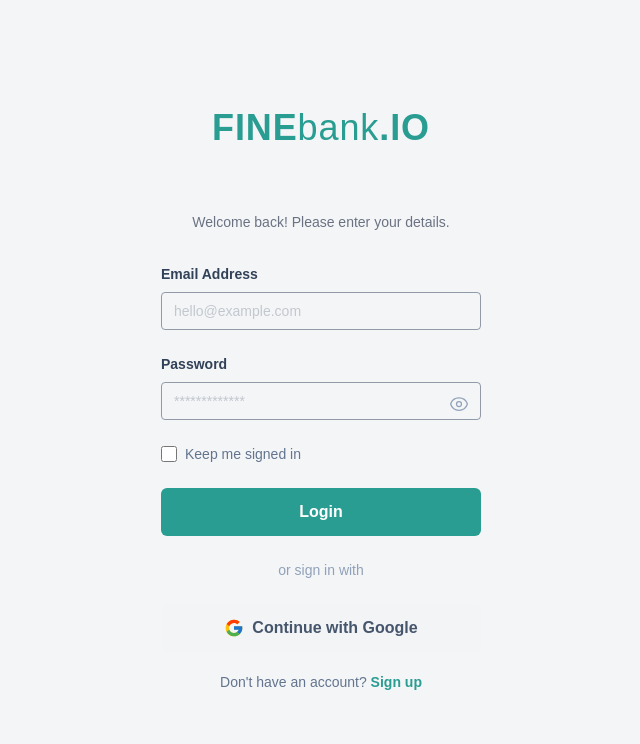
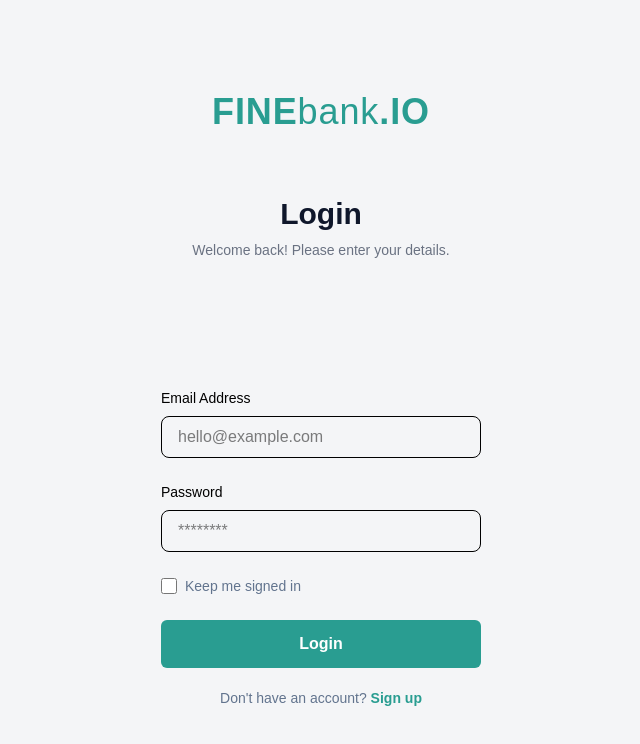
Before and after one commit to rzalra/admin-ui, a React (Vite) app: page /login in a window 1280 px wide. Shown: the top 744 px of the page, without its empty margins (319-959 px from the left). Built offline with nearby package versions, Linux system fonts and the light colour scheme.

Commit message:
Small Details : User Interaction

```diff
--- a/package.json
+++ b/package.json
@@ -15,9 +15,13 @@
     "@mui/icons-material": "^7.3.6",
     "@mui/material": "^7.3.6",
     "@mui/x-charts": "^8.22.1",
+    "axios": "^1.13.2",
+    "formik": "^2.4.9",
+    "jwt-decode": "^4.0.0",
     "react": "^19.1.1",
     "react-dom": "^19.1.1",
-    "react-router-dom": "^7.10.0"
+    "react-router-dom": "^7.10.0",
+    "yup": "^1.7.1"
   },
   "devDependencies": {
     "@eslint/js": "^9.36.0",
--- a/src/App.jsx
+++ b/src/App.jsx
@@ -1,13 +1,14 @@
 import React from "react";
 import { createBrowserRouter, RouterProvider } from "react-router-dom";
+
 import SignInPage from "./Pages/SignIn";
 import SignUpPage from "./Pages/SignUp";
-import ErrorPage from "./Pages/404";
 import DashboardPage from "./Pages/dashboard";
 import BalancePage from "./Pages/BalancePage";
+import ErrorPage from "./Pages/404";
 
 const App = () => {
-  const myRouter = createBrowserRouter([
+  const router = createBrowserRouter([
     {
       path: "/",
       element: <DashboardPage />,
@@ -27,7 +28,7 @@
     },
   ]);
 
-  return <RouterProvider router={myRouter} />;
+  return <RouterProvider router={router} />;
 };
 
 export default App;
--- a/src/Pages/SignIn.jsx
+++ b/src/Pages/SignIn.jsx
@@ -2,12 +2,40 @@
 import AuthLayout from "../components/Layouts/AuthLayout";
 import FormSignIn from "../components/Fragments/FormSignIn";
 
-function SignIn() {
+const SignInPage = () => {
   return (
-    <AuthLayout>
+    <AuthLayout title="Login" type="login">
+
+      {/* Branding / Title */}
+      <div className="mb-8 text-center">
+        <h1
+          className="
+            text-3xl font-bold
+            opacity-0 translate-y-4
+            animate-[fadeInUp_0.8s_ease-out_forwards]
+          "
+        >
+          <span className="text-blue-600">Fine</span>{" "}
+          <span className="text-slate-800">Bank</span>
+        </h1>
+
+        <p
+          className="
+            mt-2 text-sm text-slate-500
+            opacity-0
+            animate-[fadeIn_1s_ease-out_forwards]
+            animate-delay-200
+          "
+        >
+          Welcome back, please sign in to your account
+        </p>
+      </div>
+
+      {/* Form */}
       <FormSignIn />
+
     </AuthLayout>
   );
-}
+};
 
-export default SignIn;
+export default SignInPage;
--- a/src/components/Elements/LabeledInput.jsx
+++ b/src/components/Elements/LabeledInput.jsx
@@ -1,33 +1,20 @@
-import React from "react";
-
-const Input = (props) => {
-  const { type, placeholder, name } = props;
+const LabeledInput = ({
+  label,
+  type,
+  placeholder,
+  value,
+  onChange,
+}) => {
   return (
-    <input
-      type={type}
-      className="text-sm border rounded w-full py-2 px-3 text-slate-700 placeholder: opacity-50"
-      placeholder={placeholder}
-      name={name}
-      id={name}
-    />
-  );
-};
-
-const Label = (props) => {
-  const { htmlFor, children } = props;
-  return (
-    <label htmlFor={htmlFor} className="block text-slate-700 text-sm font-bold mb-2">
-      {children}
-    </label>
-  );
-};
-
-const LabeledInput = (props) => {
-  const { label, name, type, placeholder } = props;
-  return (
-    <div className="mb-6">
-      <Label htmlFor={name}>{label}</Label>
-      <Input name={name} type={type} placeholder={placeholder} />
+    <div className="flex flex-col gap-2">
+      <label className="text-sm font-medium">{label}</label>
+      <input
+        type={type}
+        placeholder={placeholder}
+        value={value}
+        onChange={onChange}
+        className="border rounded-lg px-4 py-2 focus:outline-none"
+      />
     </div>
   );
 };
--- a/src/components/Fragments/FormSignIn.jsx
+++ b/src/components/Fragments/FormSignIn.jsx
@@ -1,84 +1,127 @@
-import React, { useContext } from "react";
+import React, { useContext, useState } from "react";
+import { Link, useNavigate } from "react-router-dom";
+
+import Snackbar from "@mui/material/Snackbar";
+import Alert from "@mui/material/Alert";
+
 import Button from "../Elements/Button";
 import CheckBox from "../Elements/CheckBox";
 import LabeledInput from "../Elements/LabeledInput";
-import { Link } from "react-router-dom";
 import { ThemeContext } from "../../context/themeContext";
+import { loginService } from "../../services/authService";
+import { AuthContext } from "../../context/authContext";
 
 const FormSignIn = () => {
   const { theme } = useContext(ThemeContext);
+  const { login } = useContext(AuthContext);
+  const navigate = useNavigate();
+
+  const [email, setEmail] = useState("");
+  const [password, setPassword] = useState("");
+  const [loading, setLoading] = useState(false);
+
+  const [snackbar, setSnackbar] = useState({
+    open: false,
+    message: "",
+    severity: "success",
+  });
+
+  const handleSubmit = async (e) => {
+    e.preventDefault();
+    setLoading(true);
+
+    try {
+      const result = await loginService(email, password);
+      login(result.refreshToken);
+
+      setSnackbar({
+        open: true,
+        message: "Login berhasil",
+        severity: "success",
+      });
+
+      setTimeout(() => {
+        navigate("/");
+      }, 1200);
+    } catch (err) {
+      setSnackbar({
+        open: true,
+        message: err.msg || "Email atau password salah",
+        severity: "error",
+      });
+    } finally {
+      setLoading(false);
+    }
+  };
 
   return (
-    <form action="" className=" ">
-      <div className="mb-6  ">
+    <>
+      <form
+        className="w-full transition-all duration-300"
+        onSubmit={handleSubmit}
+      >
+        <div className="mb-6">
           <LabeledInput
             label="Email Address"
             type="email"
             placeholder="hello@example.com"
-          name="email"
+            value={email}
+            onChange={(e) => setEmail(e.target.value)}
           />
         </div>
-      <div className="mb-6 relative">
+
+        <div className="mb-6">
           <LabeledInput
             label="Password"
             type="password"
-          placeholder="*************"
-          name="password"
+            placeholder="********"
+            value={password}
+            onChange={(e) => setPassword(e.target.value)}
           />
-        <span className="absolute top-[40px] right-3 text-slate-400 cursor-pointer">
-          <svg xmlns="http://www.w3.org/2000/svg" fill="none" viewBox="0 0 24 24" strokeWidth={1.5} stroke="currentColor" className="w-5 h-5">
-            <path strokeLinecap="round" strokeLinejoin="round" d="M2.036 12.322a1.012 1.012 0 010-.639C3.423 7.51 7.36 4.5 12 4.5c4.638 0 8.573 3.007 9.963 7.178.07.207.07.431 0 .639C20.577 16.49 16.64 19.5 12 19.5c-4.638 0-8.573-3.007-9.963-7.178z" />
-            <path strokeLinecap="round" strokeLinejoin="round" d="M15 12a3 3 0 11-6 0 3 3 0 016 0z" />
-          </svg>
-        </span>
         </div>
 
         <div className="mb-6">
-        <CheckBox label="Keep me signed in" name="status" />
+          <CheckBox label="Keep me signed in" />
         </div>
 
         <Button
           type="submit"
-        className="w-full text-white transition-all hover:opacity-90"
+          disabled={loading}
+          className="w-full text-white transition-all duration-200 disabled:opacity-60 disabled:cursor-not-allowed active:scale-95"
           style={{ backgroundColor: theme.color }}
         >
-        Login
+          {loading ? "Signing in..." : "Login"}
         </Button>
 
-      <div className="my-6 flex items-center justify-center relative">
-        <div className=" w-full absolute"></div>
-        <span className="px-3  relative z-10 text-slate-400 text-sm">
-          or sign in with
-        </span>
-      </div>
-
-      <Button
-        variant="secondary"
-        type="button"
-        className="w-full bg-gray-100 text-slate-600 hover:bg-gray-200"
-      >
-        <span className="flex items-center justify-center gap-2">
-          <svg className="w-5 h-5" xmlns="http://www.w3.org/2000/svg" viewBox="0 0 48 48">
-            <path fill="#FFC107" d="M43.611,20.083H42V20H24v8h11.303c-1.649,4.657-6.08,8-11.303,8c-6.627,0-12-5.373-12-12c0-6.627,5.373-12,12-12c3.059,0,5.842,1.154,7.961,3.039l5.657-5.657C34.046,6.053,29.268,4,24,4C12.955,4,4,12.955,4,24c0,11.045,8.955,20,20,20c11.045,0,20-8.955,20-20C44,22.659,43.862,21.35,43.611,20.083z" />
-            <path fill="#FF3D00" d="M6.306,14.691l6.571,4.819C14.655,15.108,18.961,12,24,12c3.059,0,5.842,1.154,7.961,3.039l5.657-5.657C34.046,6.053,29.268,4,24,4C16.318,4,9.656,8.337,6.306,14.691z" />
-            <path fill="#4CAF50" d="M24,44c5.166,0,9.86-1.977,13.409-5.192l-6.19-5.238C29.211,35.091,26.715,36,24,36c-5.202,0-9.619-3.317-11.283-7.946l-6.522,5.025C9.505,39.556,16.227,44,24,44z" />
-            <path fill="#1976D2" d="M43.611,20.083H42V20H24v8h11.303c-0.792,2.237-2.231,4.166-4.087,5.571c0.001-0.001,0.002-0.001,0.003-0.002l6.19,5.238C36.971,39.205,44,34,44,24C44,22.659,43.862,21.35,43.611,20.083z" />
-          </svg>
-          Continue with Google
-        </span>
-      </Button>
-
-      <p className="text-sm mt-5 text-center text-slate-500">
-        Don't have an account?{" "}
+        <p className="mt-5 text-sm text-center text-slate-500">
+          Don&apos;t have an account?{" "}
           <Link
             to="/register"
-          className="font-bold hover:underline"
+            className="font-bold hover:underline transition-colors"
             style={{ color: theme.color }}
           >
             Sign up
           </Link>
         </p>
       </form>
+
+      {/* MUI Snackbar Feedback */}
+      <Snackbar
+        open={snackbar.open}
+        autoHideDuration={3000}
+        onClose={() => setSnackbar({ ...snackbar, open: false })}
+        anchorOrigin={{ vertical: "bottom", horizontal: "center" }}
+      >
+        <Alert
+          onClose={() => setSnackbar({ ...snackbar, open: false })}
+          severity={snackbar.severity}
+          variant="filled"
+          sx={{ width: "100%" }}
+        >
+          {snackbar.message}
+        </Alert>
+      </Snackbar>
+    </>
   );
 };
 
--- a/src/components/Fragments/FormSignUp.jsx
+++ b/src/components/Fragments/FormSignUp.jsx
@@ -1,4 +1,4 @@
-import React, { useContext } from "react";
+import React, { useContext, useState } from "react";
 import Button from "../Elements/Button";
 import LabeledInput from "../Elements/LabeledInput";
 import { Link } from "react-router-dom";
@@ -6,9 +6,10 @@
 
 const FormSignUp = () => {
   const { theme } = useContext(ThemeContext);
+  const [showPassword, setShowPassword] = useState(false);
 
   return (
-    <form action="">
+    <form className="transition-all duration-300">
       <div className="mb-4">
         <LabeledInput
           label="Name"
@@ -17,6 +18,7 @@
           name="name"
         />
       </div>
+
       <div className="mb-4">
         <LabeledInput
           label="Email Address"
@@ -29,33 +31,53 @@
       <div className="mb-4 relative">
         <LabeledInput
           label="Password"
-          type="password"
+          type={showPassword ? "text" : "password"}
           placeholder="*************"
           name="password"
         />
-        <span className="absolute top-[40px] right-3 text-slate-400 cursor-pointer">
-          <svg xmlns="http://www.w3.org/2000/svg" fill="none" viewBox="0 0 24 24" strokeWidth={1.5} stroke="currentColor" className="w-5 h-5">
-            <path strokeLinecap="round" strokeLinejoin="round" d="M2.036 12.322a1.012 1.012 0 010-.639C3.423 7.51 7.36 4.5 12 4.5c4.638 0 8.573 3.007 9.963 7.178.07.207.07.431 0 .639C20.577 16.49 16.64 19.5 12 19.5c-4.638 0-8.573-3.007-9.963-7.178z" />
-            <path strokeLinecap="round" strokeLinejoin="round" d="M15 12a3 3 0 11-6 0 3 3 0 016 0z" />
+        <button
+          type="button"
+          onClick={() => setShowPassword(!showPassword)}
+          className="absolute top-[40px] right-3 text-slate-400 hover:text-slate-600 transition-colors"
+        >
+          <svg
+            xmlns="http://www.w3.org/2000/svg"
+            fill="none"
+            viewBox="0 0 24 24"
+            strokeWidth={1.5}
+            stroke="currentColor"
+            className="w-5 h-5"
+          >
+            <path
+              strokeLinecap="round"
+              strokeLinejoin="round"
+              d="M2.036 12.322a1.012 1.012 0 010-.639C3.423 7.51 7.36 4.5 12 4.5c4.638 0 8.573 3.007 9.963 7.178.07.207.07.431 0 .639C20.577 16.49 16.64 19.5 12 19.5c-4.638 0-8.573-3.007-9.963-7.178z"
+            />
+            <path
+              strokeLinecap="round"
+              strokeLinejoin="round"
+              d="M15 12a3 3 0 11-6 0 3 3 0 016 0z"
+            />
           </svg>
-        </span>
+        </button>
       </div>
 
       <div className="mb-6">
         <p className="text-xs text-slate-500">
           By continuing, you agree to our{" "}
           <span
-            className="font-bold cursor-pointer hover:underline"
+            className="font-bold cursor-pointer hover:underline transition-colors"
             style={{ color: theme.color }}
           >
-            terms of service.
+            terms of service
           </span>
+          .
         </p>
       </div>
 
       <Button
         type="submit"
-        className="w-full text-white transition-all hover:opacity-90"
+        className="w-full text-white transition-all duration-200 hover:opacity-90 active:scale-95"
         style={{ backgroundColor: theme.color }}
       >
         Sign up
@@ -71,15 +93,9 @@
       <Button
         variant="secondary"
         type="button"
-        className="w-full bg-gray-100 text-slate-600 hover:bg-gray-200"
+        className="w-full bg-gray-100 text-slate-600 hover:bg-gray-200 transition-all"
       >
         <span className="flex items-center justify-center gap-2">
-          <svg className="w-5 h-5" xmlns="http://www.w3.org/2000/svg" viewBox="0 0 48 48">
-            <path fill="#FFC107" d="M43.611,20.083H42V20H24v8h11.303c-1.649,4.657-6.08,8-11.303,8c-6.627,0-12-5.373-12-12c0-6.627,5.373-12,12-12c3.059,0,5.842,1.154,7.961,3.039l5.657-5.657C34.046,6.053,29.268,4,24,4C12.955,4,4,12.955,4,24c0,11.045,8.955,20,20,20c11.045,0,20-8.955,20-20C44,22.659,43.862,21.35,43.611,20.083z" />
-            <path fill="#FF3D00" d="M6.306,14.691l6.571,4.819C14.655,15.108,18.961,12,24,12c3.059,0,5.842,1.154,7.961,3.039l5.657-5.657C34.046,6.053,29.268,4,24,4C16.318,4,9.656,8.337,6.306,14.691z" />
-            <path fill="#4CAF50" d="M24,44c5.166,0,9.86-1.977,13.409-5.192l-6.19-5.238C29.211,35.091,26.715,36,24,36c-5.202,0-9.619-3.317-11.283-7.946l-6.522,5.025C9.505,39.556,16.227,44,24,44z" />
-            <path fill="#1976D2" d="M43.611,20.083H42V20H24v8h11.303c-0.792,2.237-2.231,4.166-4.087,5.571c0.001-0.001,0.002-0.001,0.003-0.002l6.19,5.238C36.971,39.205,44,34,44,24C44,22.659,43.862,21.35,43.611,20.083z" />
-          </svg>
           Continue with Google
         </span>
       </Button>
@@ -88,7 +104,7 @@
         Already have an account?{" "}
         <Link
           to="/login"
-          className="font-bold hover:underline"
+          className="font-bold hover:underline transition-colors"
           style={{ color: theme.color }}
         >
           Sign in here
--- /dev/null
+++ b/src/context/authContext.jsx
@@ -0,0 +1,59 @@
+import { createContext, useEffect, useState } from "react";
+import { jwtDecode } from "jwt-decode";
+
+export const AuthContext = createContext(null);
+
+export const AuthContextProvider = ({ children }) => {
+  const [user, setUser] = useState(null);
+  const [loading, setLoading] = useState(true);
+
+  // Cek token saat app pertama kali dijalankan
+  useEffect(() => {
+    const token = localStorage.getItem("token");
+
+    if (!token) {
+      setLoading(false);
+      return;
+    }
+
+    try {
+      const decoded = jwtDecode(token);
+      setUser(decoded);
+    } catch (error) {
+      console.error("Token tidak valid", error);
+      localStorage.removeItem("token");
+      setUser(null);
+    } finally {
+      setLoading(false);
+    }
+  }, []);
+
+  const login = (token) => {
+    try {
+      const decoded = jwtDecode(token);
+      localStorage.setItem("token", token);
+      setUser(decoded);
+    } catch (error) {
+      console.error("Gagal login, token tidak valid");
+    }
+  };
+
+  const logout = () => {
+    localStorage.removeItem("token");
+    setUser(null);
+  };
+
+  return (
+    <AuthContext.Provider
+      value={{
+        user,
+        isAuthenticated: !!user,
+        loading,
+        login,
+        logout,
+      }}
+    >
+      {children}
+    </AuthContext.Provider>
+  );
+};
--- /dev/null
+++ b/src/services/authService.jsx
@@ -0,0 +1,16 @@
+import axios from "axios";
+
+const API_URL = "https://jwt-auth-eight-neon.vercel.app";
+
+export const loginService = async (email, password) => {
+  try {
+    const response = await axios.post(
+      `${API_URL}/login`,
+      { email, password }
+    );
+
+    return response.data;
+  } catch (error) {
+    throw error.response?.data || { msg: "Login gagal" };
+  }
+};
```
Also changed, not shown: src/Pages/dashboard.jsx (+21 -14 lines), src/components/Fragments/CardGoal.jsx (+25 -9 lines), src/components/Layouts/MainLayout.jsx (+42 -28 lines), src/main.jsx (+5 -17 lines), 1 other file (tests, documents, lock files or other folders). Lines whose indentation alone changed are shown as unchanged.
